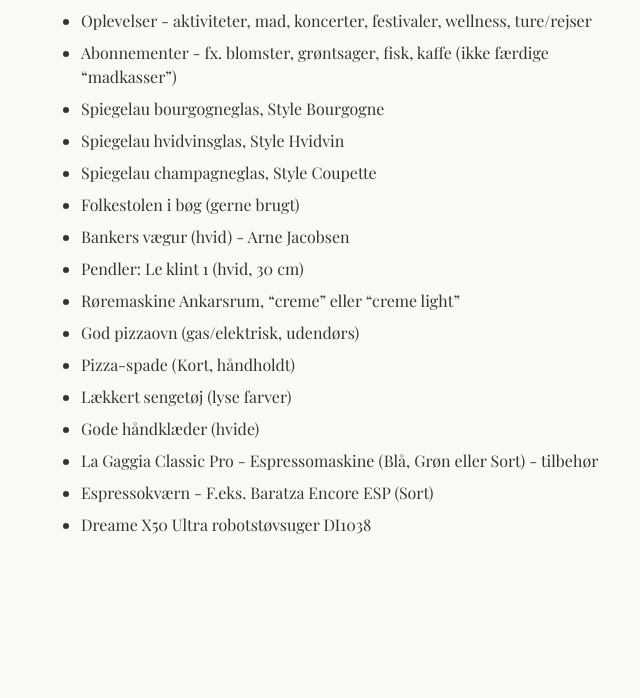
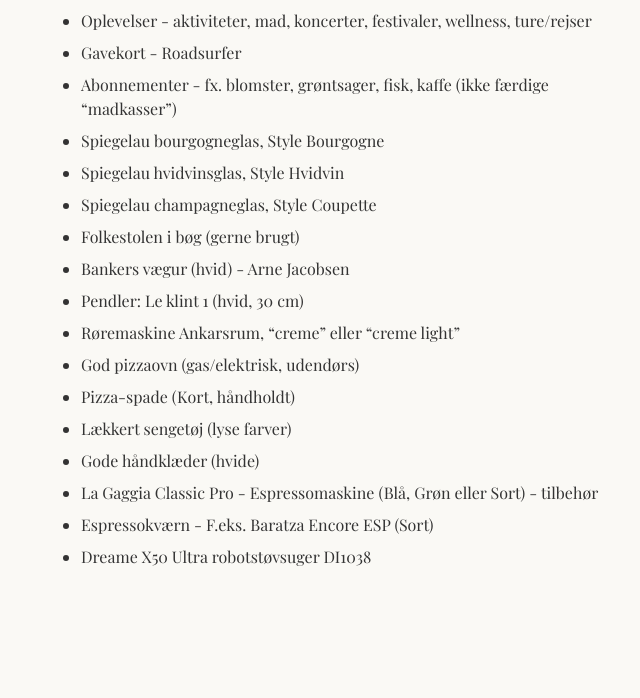
Before and after one commit to realchris2023/bryllup-oensker, a plain HTML site: page index.html in a window 1280 px wide. Shown: the part 102-800 px from the top of the page, without its empty margins (299-939 px from the left). Drawn offline with nearby package versions, Linux system fonts and the light colour scheme.

Commit message:
Update index.html

```diff
--- a/index.html
+++ b/index.html
@@ -28,6 +28,7 @@
 
     <ul>
         <li>Oplevelser - aktiviteter, mad, koncerter, festivaler, wellness, ture/rejser</li>
+        <li>Gavekort - Roadsurfer</li>
         <li>Abonnementer - fx. blomster, grøntsager, fisk, kaffe (ikke færdige “madkasser”)</li>
         <li>Spiegelau bourgogneglas, Style Bourgogne</li>
         <li>Spiegelau hvidvinsglas, Style Hvidvin</li>
```
